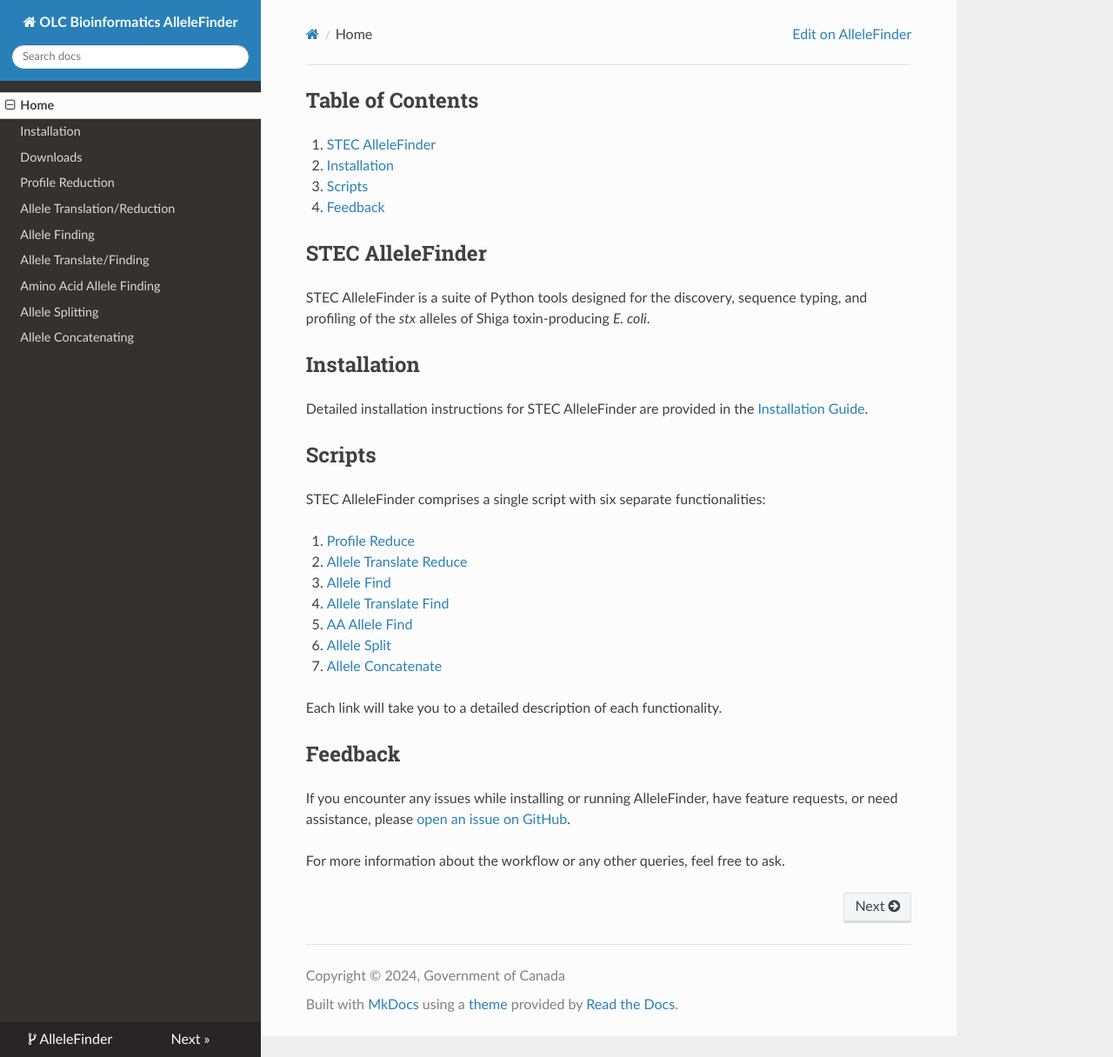
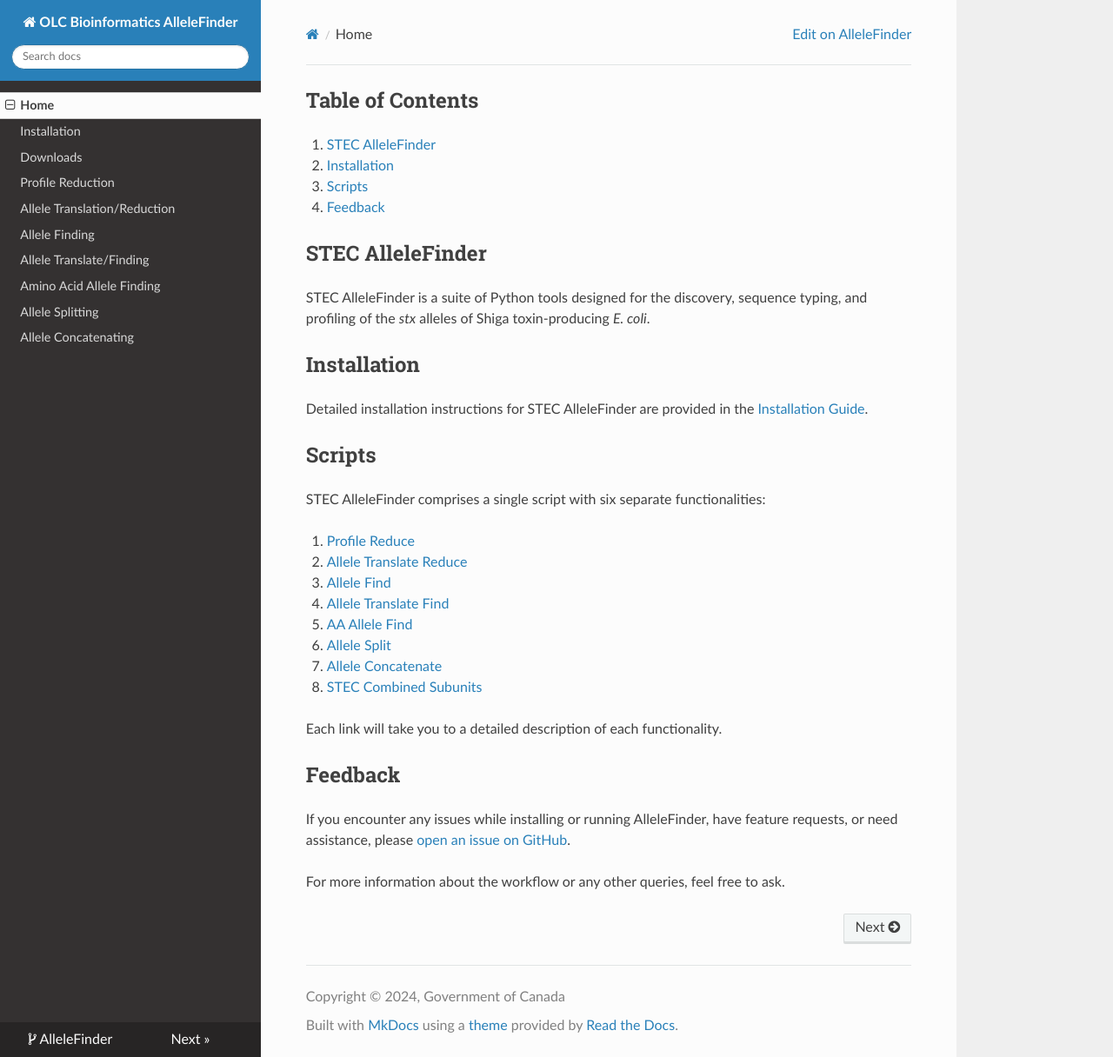
Before and after one commit to OLC-Bioinformatics/AlleleFinder, an MkDocs documentation site: the page built from docs/index.md, in a window 1280 px wide and 1216 px high. Shown: the whole window at 87% size. Built offline with MkDocs 1.6.1, drawn with Linux system fonts in a browser that asks for light colours; nearby versions of some CDN libraries.

Commit message:
chore: add stec_combined_subunits to index

```diff
--- a/docs/index.md
+++ b/docs/index.md
@@ -23,6 +23,7 @@
 5. [AA Allele Find](aa_allele_find.md)
 6. [Allele Split](allele_split.md)
 7. [Allele Concatenate](allele_concatenate.md)
+8. [STEC Combined Subunits](stec_combined_subunits.md)
 
 Each link will take you to a detailed description of each functionality.
 
```
